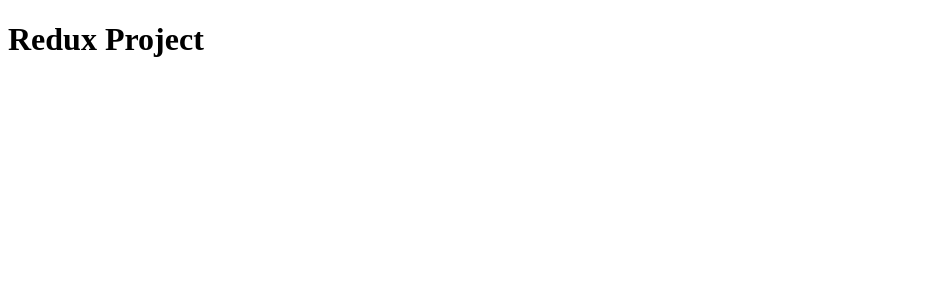
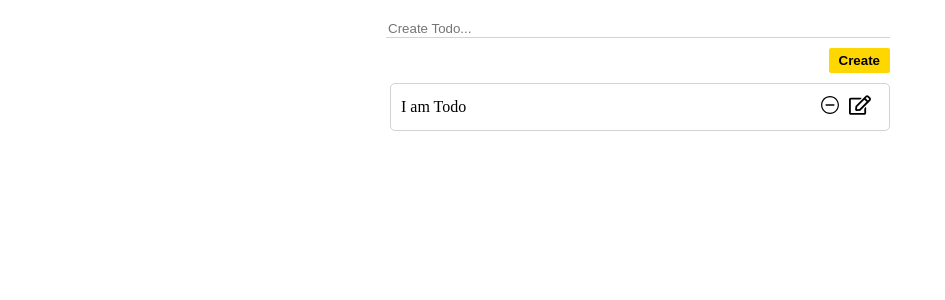
Before and after one commit to denislavninov/redux-todo-app, a React (Vite) app: page / in a window 1280 px wide. Shown: the top 300 px of the page, without its empty margins (0-945 px from the left). Built offline with nearby package versions, Linux system fonts and the light colour scheme.

Commit message:
added component and css to the app

```diff
--- a/package.json
+++ b/package.json
@@ -11,7 +11,8 @@
   },
   "dependencies": {
     "react": "^18.3.1",
-    "react-dom": "^18.3.1"
+    "react-dom": "^18.3.1",
+    "react-icons": "^5.4.0"
   },
   "devDependencies": {
     "@eslint/js": "^9.17.0",
--- a/src/App.css
+++ b/src/App.css
@@ -0,0 +1,9 @@
+body {
+  padding: 0;
+  margin: 0;
+  width: 100%;
+  display: flex;
+  flex-direction: column;
+  justify-content: center;
+  align-items: center;
+}
--- a/src/App.tsx
+++ b/src/App.tsx
@@ -1,12 +1,15 @@
 
 import './App.css'
+import TodoCreate from './components/TodoCreate'
+import TodoList from './components/TodoList'
 
 function App() {
 
 
   return (
     <div>
-      <h1>Redux Project</h1>
+      <TodoCreate />
+      <TodoList />
     </div>
   )
 }
--- /dev/null
+++ b/src/components/Todo.tsx
@@ -0,0 +1,25 @@
+import React from 'react'
+import { IoIosRemoveCircleOutline } from "react-icons/io";
+import { FaCheck } from "react-icons/fa";
+import { FaRegEdit } from "react-icons/fa";
+import "../css/Todo.css"
+import "../css/Icons.css"
+
+
+
+function Todo() {
+  return (
+    <div className='todo'>
+      <div>
+        I am Todo
+      </div>
+      <div>
+        <IoIosRemoveCircleOutline className='icons' />
+        <FaRegEdit className='icons' />
+      </div>
+    </div>
+
+  )
+}
+
+export default Todo
--- /dev/null
+++ b/src/components/TodoCreate.tsx
@@ -0,0 +1,14 @@
+import React from 'react'
+import "../css/TodoInput.css"
+import "../css/TodoCreate.css"
+import "../css/TodoCreateButton.css"
+function TodoCreate() {
+  return (
+    <div className='todo-create'>
+      <input className='todo-input' type="text" placeholder='Create Todo...' />
+      <button className='todo-create-button' >Create</button>
+    </div>
+  )
+}
+
+export default TodoCreate
--- /dev/null
+++ b/src/components/TodoList.tsx
@@ -0,0 +1,12 @@
+import React from 'react'
+import Todo from './Todo'
+
+function TodoList() {
+  return (
+    <div>
+      <Todo />
+    </div>
+  )
+}
+
+export default TodoList
--- /dev/null
+++ b/src/css/Icons.css
@@ -0,0 +1,5 @@
+.icons {
+  font-size: 22px;
+  cursor: pointer;
+  margin-right: 8px;
+}
--- /dev/null
+++ b/src/css/Todo.css
@@ -0,0 +1,9 @@
+.todo {
+  display: flex;
+  justify-content: space-between;
+  align-items: center;
+  border: 1px solid lightgrey;
+  padding: 10px;
+  margin-top: 10px;
+  border-radius: 5px;
+}
--- /dev/null
+++ b/src/css/TodoCreate.css
@@ -0,0 +1,8 @@
+.todo-create {
+  width: 500px;
+  display: flex;
+  flex-direction: column;
+  justify-content: center;
+  align-items: flex-end;
+  margin-top: 20px;
+}
--- /dev/null
+++ b/src/css/TodoCreateButton.css
@@ -0,0 +1,9 @@
+.todo-create-button {
+  padding: 5px 10px;
+  border: none;
+  background-color: gold;
+  cursor: pointer;
+  border-radius: 2px;
+  margin-top: 10px;
+font-weight: 700;
+}
--- /dev/null
+++ b/src/css/TodoInput.css
@@ -0,0 +1,6 @@
+.todo-input {
+  width: 100%;
+  border-bottom: 1px solid lightgrey !important;
+  outline: none;
+  border: none;
+}
```
Also changed, not shown: tsconfig.app.json (+10 -4 lines), 1 other file (tests, documents, lock files or other folders).
